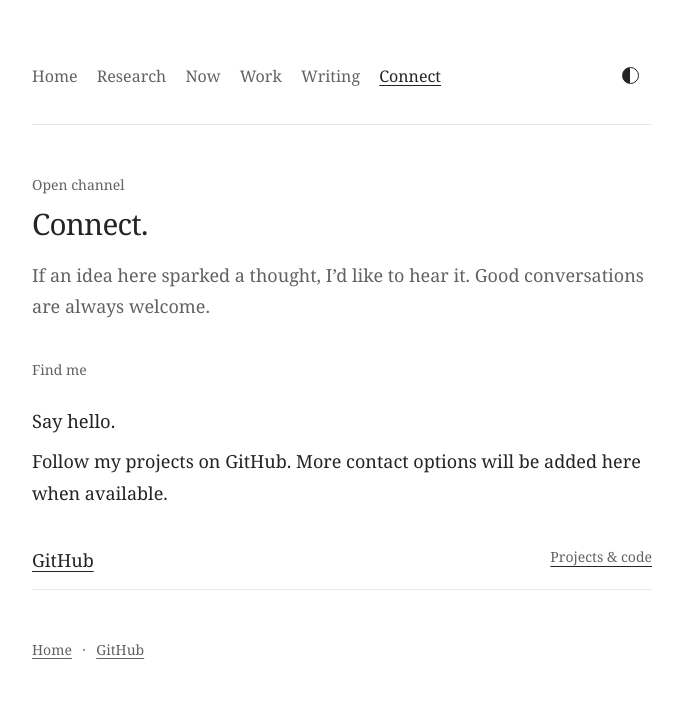
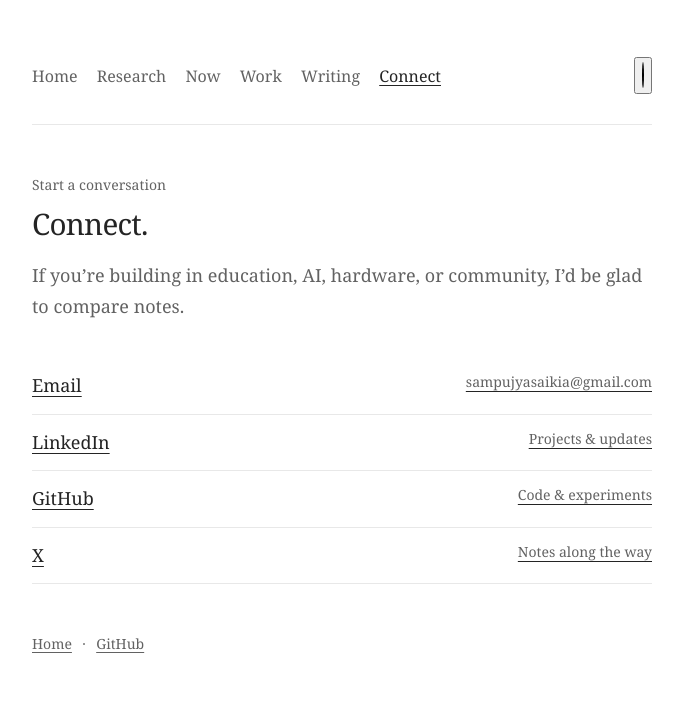
Before and after one commit to Samppujyaa/sampujya.com, a plain HTML site: page contact.html in a window 1280 px wide. Shown: the whole page, without its empty margins (298-981 px from the left). Drawn offline with Linux system fonts and the light colour scheme.

Commit message:
Update contact.html

```diff
--- a/contact.html
+++ b/contact.html
@@ -6,6 +6,7 @@
   <meta name="description" content="Connect with Sampujya Prabal Saikia.">
   <meta name="color-scheme" content="light dark">
   <title>Connect | Sampujya Prabal Saikia</title>
+  <script src="assets/theme.js"></script>
   <link rel="stylesheet" href="css/reset.css">
   <link rel="stylesheet" href="css/style.css">
   <link rel="icon" href="assets/images/favicon.svg" type="image/svg+xml">
@@ -22,14 +23,22 @@
         <a href="writing.html">Writing</a>
         <a href="contact.html" aria-current="page">Connect</a>
       </nav>
-      <label class="theme-control" title="Switch between light and dark theme">
-        <input class="theme-switch" type="checkbox" role="switch" aria-label="Use alternate color theme">
+      <button class="theme-toggle" type="button" role="switch" aria-label="Dark theme" aria-checked="false" title="Switch theme" hidden>
         <span class="theme-icon" aria-hidden="true"></span>
-        <span class="visually-hidden">Switch color theme</span>
-      </label>
+      </button>
     </header>
     <main id="main" tabindex="-1" class="page">
-<header class="page-head"><div><p class="eyebrow">Open channel</p><h1>Connect.</h1></div><p class="lede">If an idea here sparked a thought, I’d like to hear it. Good conversations are always welcome.</p></header><div class="content-grid"><p class="content-label">Find me</p><div class="prose"><h2>Say hello.</h2><p>Follow my projects on GitHub. More contact options will be added here when available.</p><ul class="contact-list"><li><a href="https://github.com/Samppujyaa" rel="me"><span>GitHub</span><small>Projects &amp; code</small></a></li></ul></div></div>
+      <header class="page-head">
+        <p class="eyebrow">Start a conversation</p>
+        <h1>Connect.</h1>
+        <p class="lede">If you’re building in education, AI, hardware, or community, I’d be glad to compare notes.</p>
+      </header>
+      <ul class="contact-list">
+        <li><a href="mailto:sampujyasaikia@gmail.com"><span>Email</span><small>sampujyasaikia@gmail.com</small></a></li>
+        <li><a href="https://www.linkedin.com/in/sampujya-prabal-saikia-0b6602298/" rel="me"><span>LinkedIn</span><small>Projects &amp; updates</small></a></li>
+        <li><a href="https://github.com/Samppujyaa" rel="me"><span>GitHub</span><small>Code &amp; experiments</small></a></li>
+        <li><a href="https://x.com/SampujyaSaikia" rel="me"><span>X</span><small>Notes along the way</small></a></li>
+      </ul>
     </main>
     <footer class="site-footer">
       <a href="index.html">Home</a>
```
